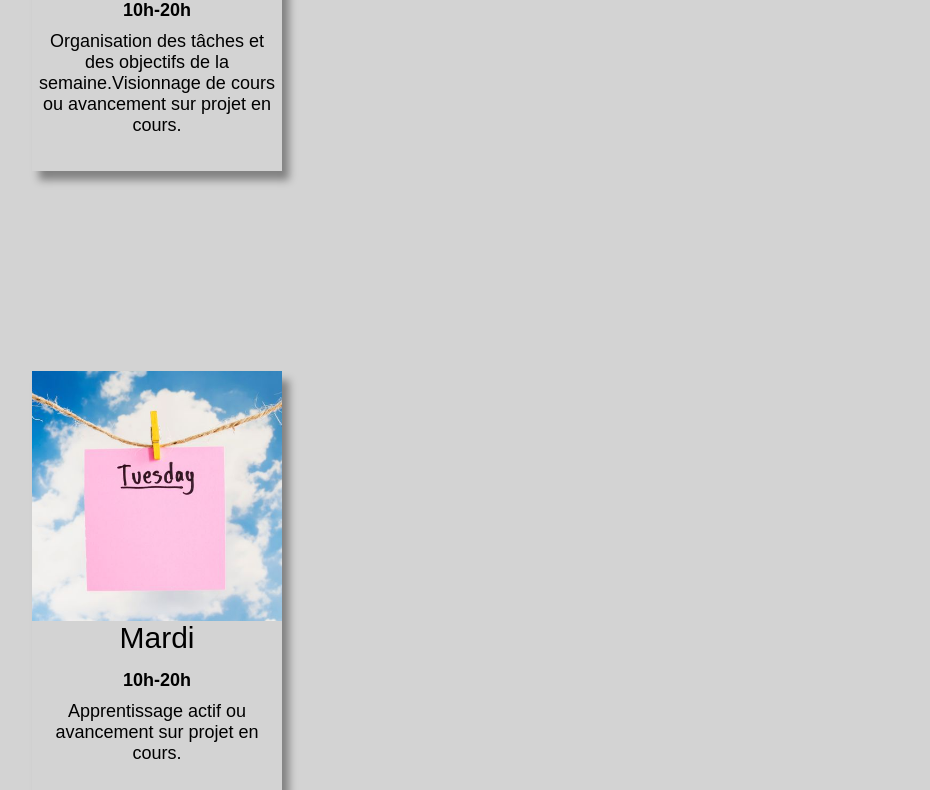
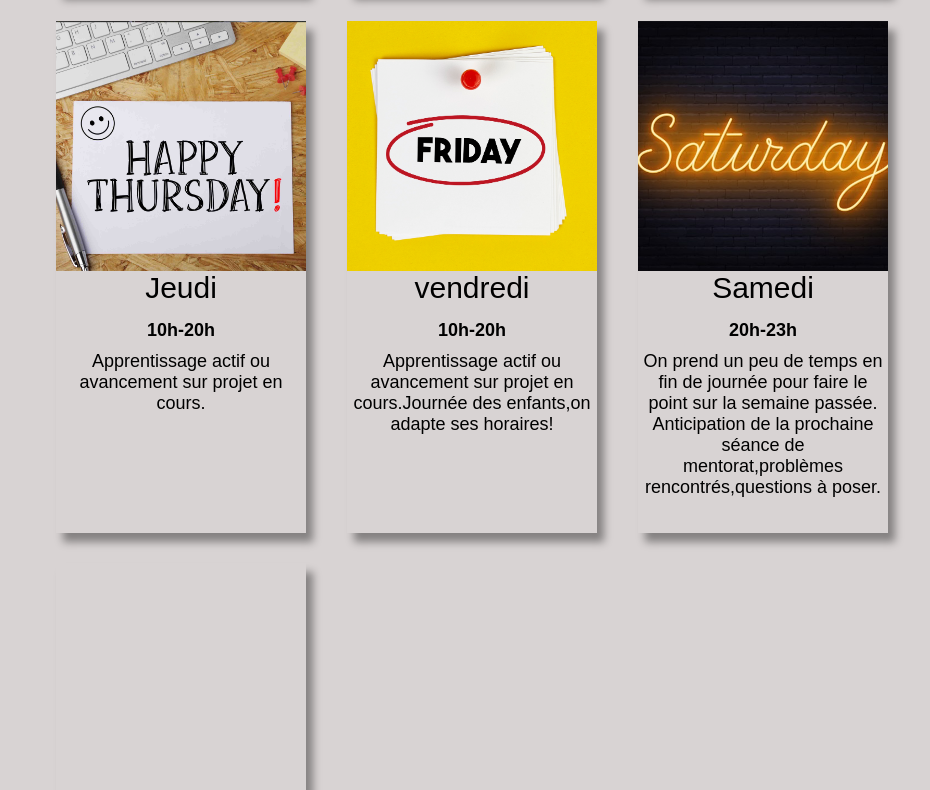
Before and after one commit to SelimBoughlam/timeline_p1, a plain HTML site: page index.html in a window 1280 px wide. Shown: the part 499-1289 px from the top of the page, without its empty margins (168-1098 px from the left). Drawn offline with Linux system fonts and the light colour scheme.

Commit message:
ajout de la dispostion des cartes via flexbox

```diff
--- a/index.html
+++ b/index.html
@@ -8,6 +8,7 @@
     <link rel="stylesheet" href="styles.css" />
   </head>
   <body>
+    <div class="card_container">
       <div class="card hover">
         <div class="card_img lundi"></div>
         <div class="card_body">
@@ -15,8 +16,8 @@
           <div class="card_content">
             <p class="card_time">10h-20h</p>
             <p>
-            Organisation des tâches et des objectifs de la semaine.Visionnage de
-            cours ou avancement sur projet en cours.
+              Organisation des tâches et des objectifs de la semaine.Visionnage
+              de cours ou avancement sur projet en cours.
             </p>
           </div>
         </div>
@@ -79,8 +80,9 @@
           <div class="card_content">
             <p class="card_time">20h-23h</p>
             <p>
-             On prend un peu de temps en fin de journée pour faire le point sur la semaine passée.
-             Anticipation de la prochaine séance de mentorat,problèmes rencontrés,questions à poser.
+              On prend un peu de temps en fin de journée pour faire le point sur
+              la semaine passée. Anticipation de la prochaine séance de
+              mentorat,problèmes rencontrés,questions à poser.
             </p>
           </div>
         </div>
@@ -92,11 +94,10 @@
           <div class="card_title">Dimanche</div>
           <div class="card_content">
             <p class="card_time"></p>
-            <p>
-             Journée consacrée à la famille et loisirs
+            <p>Journée consacrée à la famille et loisirs.</p>
           </div>
         </div>
       </div>
-
+    </div>
   </body>
 </html>
--- a/styles.css
+++ b/styles.css
@@ -4,7 +4,7 @@
   box-sizing: border-box;
 }
 body{
-    background-color: lightgray;
+    background-color: rgb(216, 211, 211);
     font-family: poppins,sans-serif;
 
 }
@@ -16,8 +16,9 @@ body{
   width: 250px;
   -webkit-box-shadow: 7px 9px 8px 0px rgba(0, 0, 0, 0.39);
   box-shadow: 7px 9px 8px 0px rgba(0, 0, 0, 0.39);
-  margin-left: 200px;
-  margin-top: 200px;
+  margin-bottom: 30px;
+
+
 }
 
 .hover:hover{
@@ -32,8 +33,10 @@ body{
   justify-content: center;
   flex-direction: column;
   align-items: center;
-  padding-bottom: 30px;
+  margin-bottom: 30px;
   text-align: center;
+
+
 }
 .card_title {
   font-size: 30px;
@@ -102,3 +105,16 @@ body{
     font-size: 15px;
     font-weight: bold;
 }
+
+.card_container{
+  width: 65%;
+  margin: 20px auto;
+
+  display: flex;
+  flex-wrap: wrap;
+  justify-content: space-between;
+
+
+
+
+}
```
Lines whose indentation alone changed are shown as unchanged.
